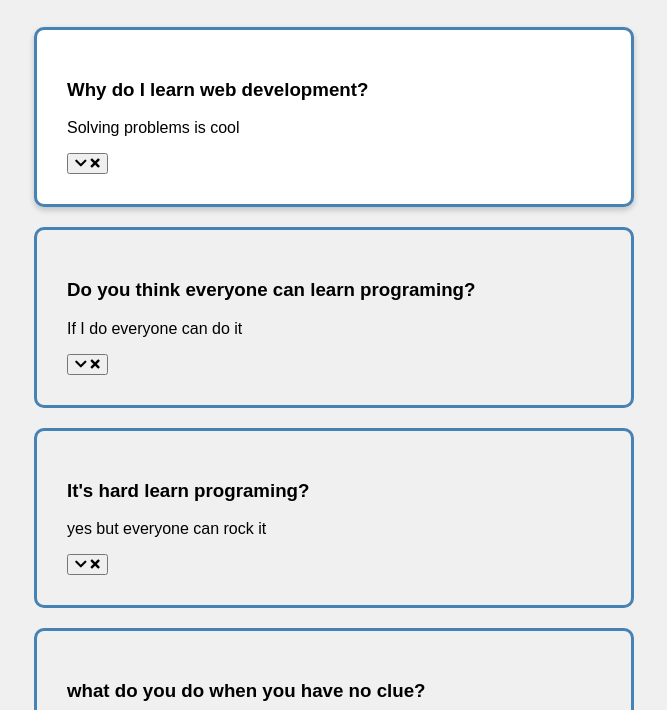
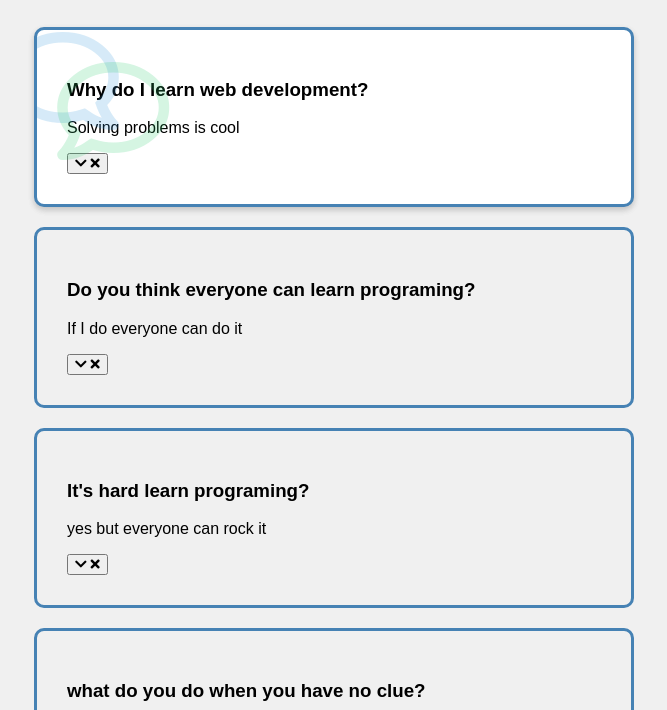
Before and after one commit to Andreas-Ziegler22/FAQ-Collapse, a plain HTML site: page index.html in a window 1280 px wide. Shown: the part 90-800 px from the top of the page, without its empty margins (306-973 px from the left). Drawn offline with Linux system fonts and the light colour scheme; a web font is replaced by a local one.

Commit message:
inside de faq design

```diff
--- a/style.css
+++ b/style.css
@@ -34,3 +34,23 @@ h1 {
   background-color: #fff;
   box-shadow: 0 3px 6px rgba(0, 0, 0, 0.1), 0 3px 6px rgba(0, 0, 0, 0.1);
 }
+
+.faq.active::before,
+.faq.active::after {
+  content: "\f075";
+  font-family: "Font Awesome 5 Free";
+  color: #2ecc71;
+  font-size: 7rem;
+  position: absolute;
+  opacity: 0.2;
+  top: 20px;
+  left: 20px;
+  z-index: 0;
+}
+
+.faq.active::before {
+  color: #3498db;
+  top: -10px;
+  left: -30px;
+  transform: rotateY(180deg);
+}
```
